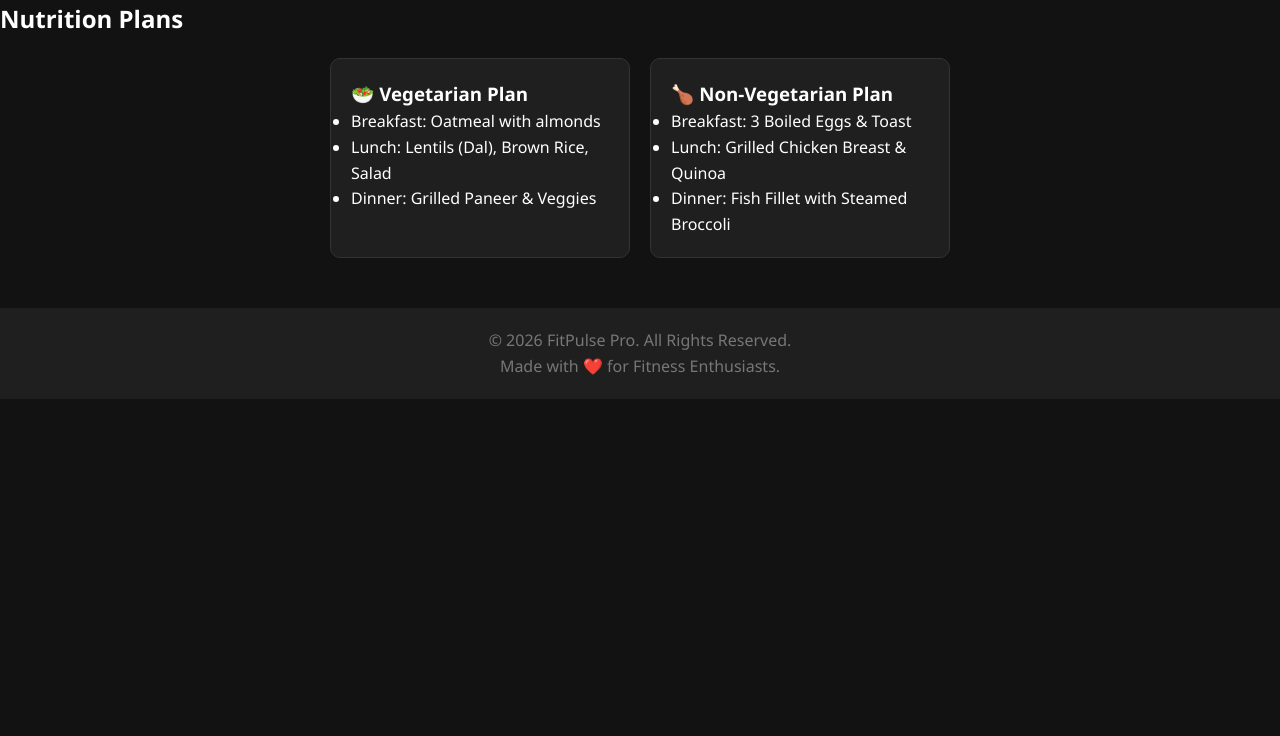
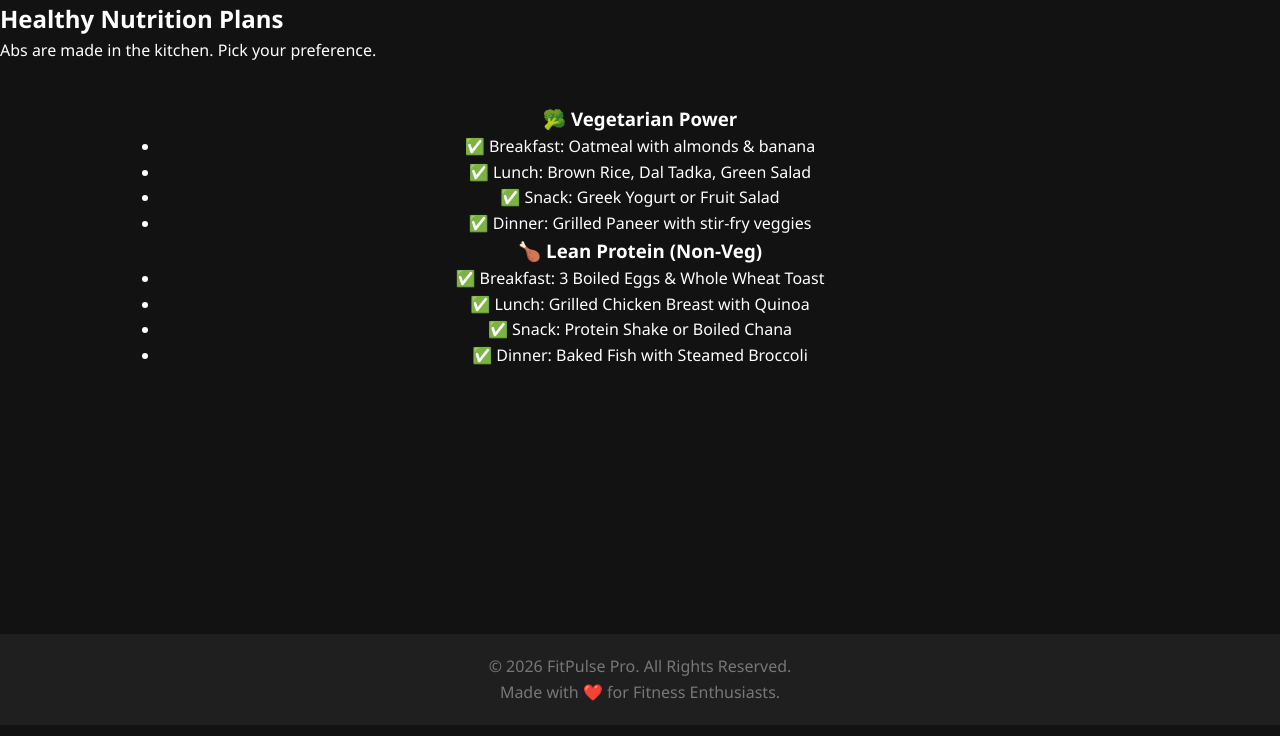
Before and after one commit to agrawalrohit1937-sketch/FitnessWebApp, a Flask app: page /diet in a window 1280 px wide. Shown: the part 64-800 px from the top of the page. Run offline with Flask 3, Linux system fonts and the light colour scheme.

Commit message:
Update diet.html

```diff
--- a/templates/diet.html
+++ b/templates/diet.html
@@ -1,24 +1,30 @@
 {% extends "base.html" %}
 
 {% block content %}
-<h2>Nutrition Plans</h2>
-<div class="diet-section">
-    <div class="diet-box">
-        <h3>🥗 Vegetarian Plan</h3>
-        <ul>
-            <li>Breakfast: Oatmeal with almonds</li>
-            <li>Lunch: Lentils (Dal), Brown Rice, Salad</li>
-            <li>Dinner: Grilled Paneer & Veggies</li>
+<section class="page-header">
+    <h2>Healthy Nutrition Plans</h2>
+    <p>Abs are made in the kitchen. Pick your preference.</p>
+</section>
+
+<div class="container diet-container">
+
+    <div class="diet-card veg">
+        <h3>🥦 Vegetarian Power</h3>
+        <ul class="diet-list">
+            {% for meal in diets.veg %}
+            <li>✅ {{ meal }}</li>
+            {% endfor %}
         </ul>
     </div>
 
-    <div class="diet-box">
-        <h3>🍗 Non-Vegetarian Plan</h3>
-        <ul>
-            <li>Breakfast: 3 Boiled Eggs & Toast</li>
-            <li>Lunch: Grilled Chicken Breast & Quinoa</li>
-            <li>Dinner: Fish Fillet with Steamed Broccoli</li>
+    <div class="diet-card nonveg">
+        <h3>🍗 Lean Protein (Non-Veg)</h3>
+        <ul class="diet-list">
+            {% for meal in diets.nonveg %}
+            <li>✅ {{ meal }}</li>
+            {% endfor %}
         </ul>
     </div>
+
 </div>
 {% endblock %}
```
